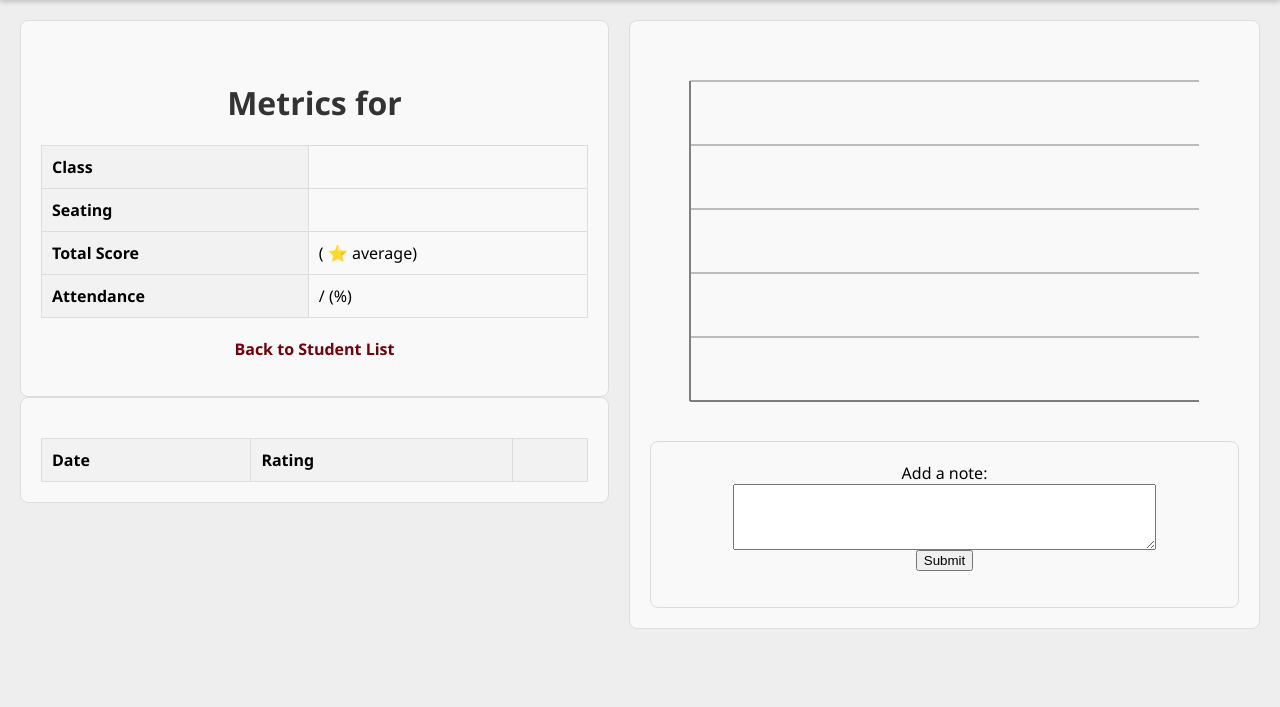
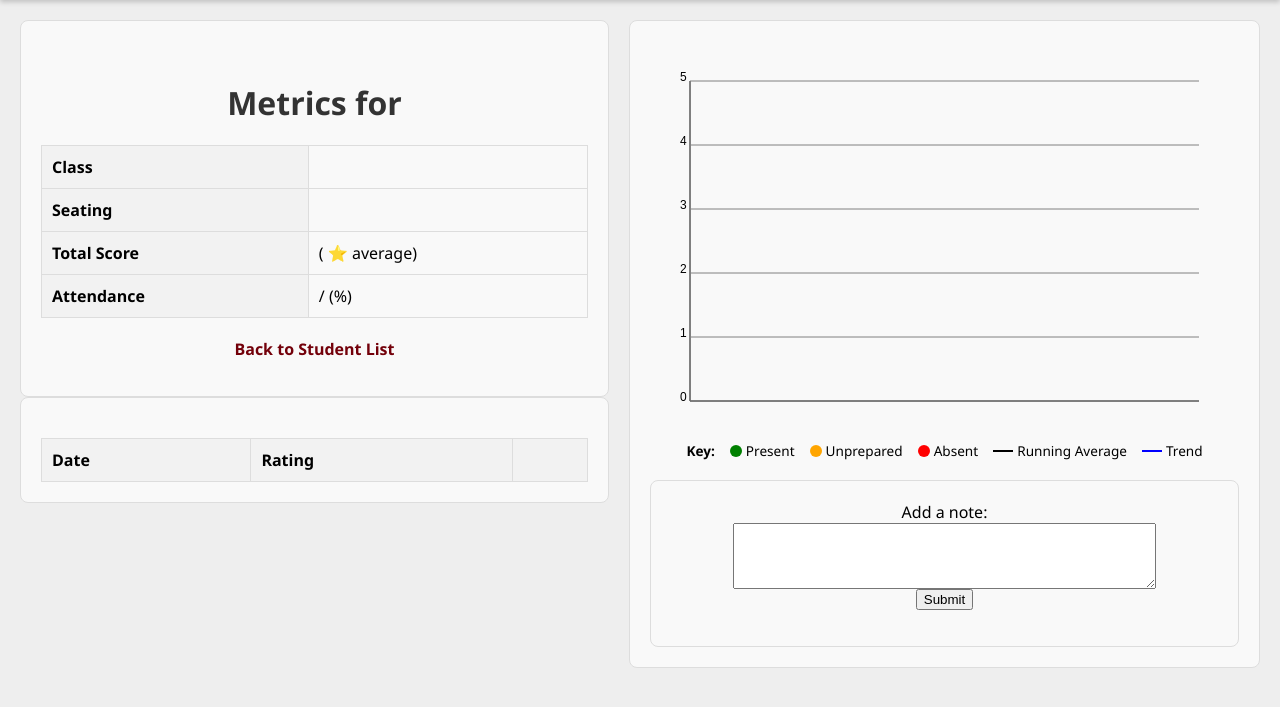
Before and after one commit to SCCapstone/llama, a Django app: template coldcall/templates/coldcall/student_metrics.html in a window 1280 px wide. Shown: the part 74-781 px from the top of the page. Run offline with Django 5.2, Linux system fonts and the light colour scheme; the template is opened without the code that fills it, so the values that code supplies are empty.

Commit message:
#173, add legend and axes to metrics graph

```diff
--- a/coldcall/static/coldcall/js/metrics_graph.js
+++ b/coldcall/static/coldcall/js/metrics_graph.js
@@ -40,9 +40,12 @@ function init_graph() {
     ctx.lineTo(g_width + padding, g_height + padding);
     ctx.stroke();
 
-    // draw horizontal lines
+    // draw horizontal lines and text
     ctx.strokeStyle = "gray"
     for(let i = min_score; i <= max_score; i++) {
+        ctx.font = "12px Arial";
+        ctx.fillText(5-i, padding-10, (i * g_height) / max_score + padding);
+
         ctx.beginPath();
 
         ctx.moveTo(padding, padding);
--- a/coldcall/static/coldcall/student_metrics.css
+++ b/coldcall/static/coldcall/student_metrics.css
@@ -57,3 +57,34 @@
 .notes_form {
     text-align:center;
 }
+
+.metrics-key {
+    font-size: 0.85rem;
+    margin-bottom: 20px;
+    display: flex;
+    justify-content: center;
+    gap: 15px;
+    align-items: center;
+    flex-wrap: wrap;
+    text-align: center;
+}
+
+.key-item {
+    display: flex;
+    align-items: center;
+    gap: 4px;
+}
+
+.color-dot {
+    width: 12px;
+    height: 12px;
+    border-radius: 50%;
+    display: inline-block;
+}
+
+.line-dot {
+    width: 20px;
+    height: 0;
+    border-top: 2px solid black;
+    display: inline-block;
+}
--- a/coldcall/templates/coldcall/student_metrics.html
+++ b/coldcall/templates/coldcall/student_metrics.html
@@ -74,6 +74,16 @@
             {{ rating_list | json_script:"rating_data" }}
             <script src="{% static 'coldcall/js/metrics_graph.js' %}"></script>
         </div>
+
+        <div class="metrics-key">
+            <strong>Key:</strong>
+            <span class="key-item"><span class="color-dot" style="background-color: green;"></span> Present</span>
+            <span class="key-item"><span class="color-dot" style="background-color: orange;"></span> Unprepared</span>
+            <span class="key-item"><span class="color-dot" style="background-color: red;"></span> Absent</span>
+            <span class="key-item"><span class="line-dot" style="border-top: 2px solid black;"></span> Running Average</span>
+            <span class="key-item"><span class="line-dot" style="border-top: 2px solid blue;"></span> Trend</span>
+        </div>
+
         {% if notes %}
             <div class = "notes_div">
                 <div class="container table-container">
```
Also changed, not shown: coldcall/static/coldcall/mobile/student_metrics.css (+32 -0 lines), coldcall/templates/coldcall/mobile/student_metrics.html (+10 -0 lines).
